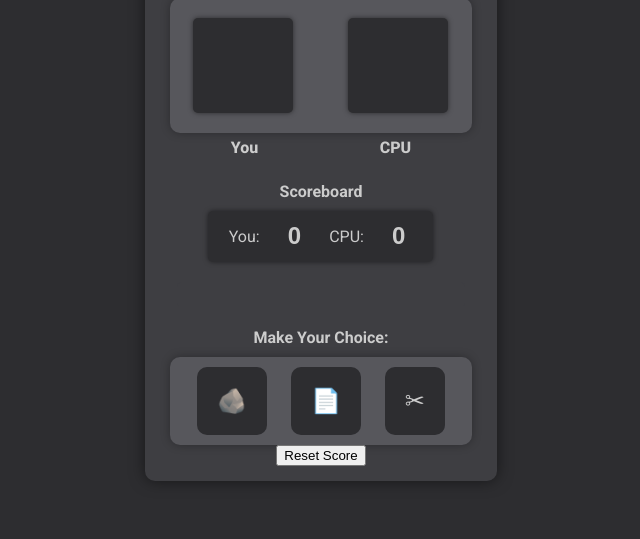
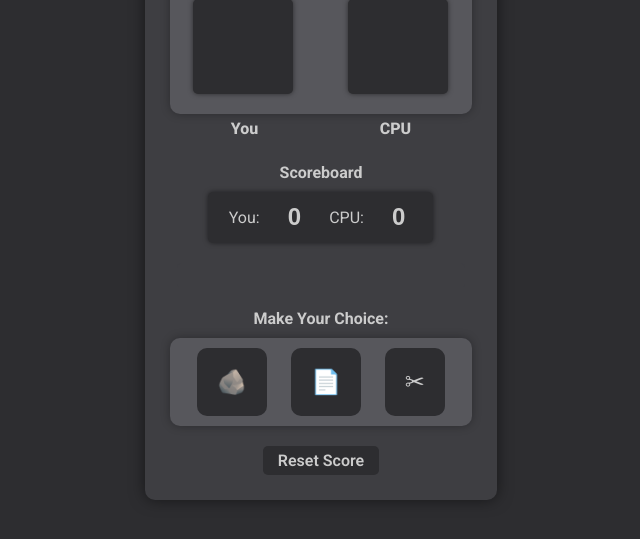
Before and after one commit to colinven/rock-paper-scissors-game, a plain HTML site: page index.html in a window 1280 px wide. Shown: the part 201-740 px from the top of the page, without its empty margins (319-959 px from the left). Drawn offline with Linux system fonts and the light colour scheme.

Commit message:
fixed resetscore visual bug

```diff
--- a/styles.css
+++ b/styles.css
@@ -105,7 +105,7 @@ button:hover, button:active {
     border-radius: 10px;
     color: #CCCCCC;
 }
-#resetgame {
+#resetscore {
     display: block;
     margin: 20px auto 10px auto;
     padding: 5px 15px;
```
